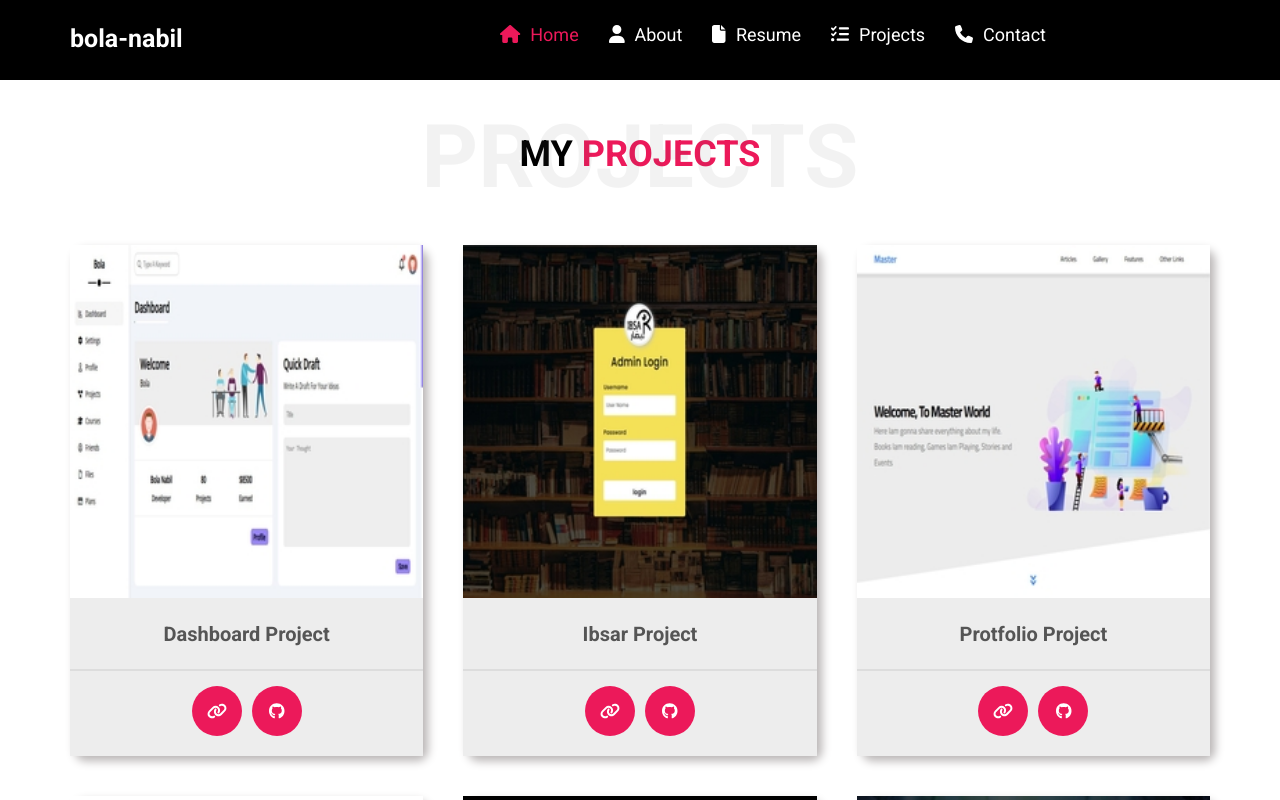
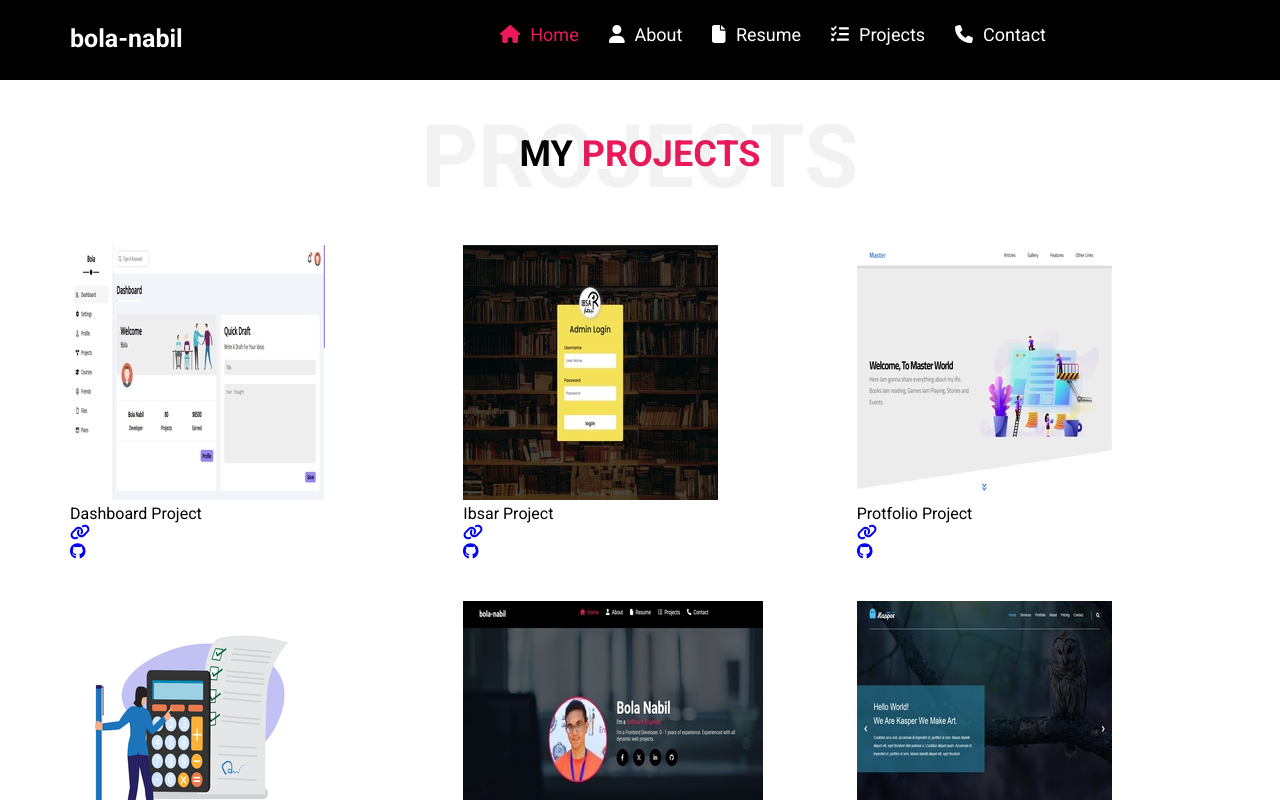
Before and after one commit to bola-nabil/bola-nabil, a React (Create React App) app: page /projects in a window 1280 px wide. Shown: the top 800 px of the page. Built offline with nearby package versions, Linux system fonts and the light colour scheme.

Commit message:
Update ProjectCard file

```diff
--- a/src/components/ProjectsCard.jsx
+++ b/src/components/ProjectsCard.jsx
@@ -1,20 +1,18 @@
 import { FontAwesomeIcon } from "@fortawesome/react-fontawesome";
 import { Link } from "react-router-dom";
+import Card from "react-bootstrap/Card";
 
 function ProjectsCard(props) {
   return (
     <>
-      <div className="projectBox">
-        <div className="projectImage">
-            <img src={props.src} alt={props.alt}/>
-        </div>
-        <div className="projectTitle">
-          <h2>{props.title}</h2>
-        </div>
-        <div className="projectLinks">
+      <Card style={{ width: "20rem" }} border="danger" className="project-move">
+        <Card.Img variant="top" src={props.src} alt={props.alt} />
+        <Card.Body>
+          <Card.Title className="text-center fw-bold pb-2">{props.title}</Card.Title>
+          <div className="d-flex justify-content-center">
             <Link to={props.toSite} target="_blank">
               <div className={props.className}>
-              <FontAwesomeIcon className="icon" icon={props.iconSite}/>
+                <FontAwesomeIcon className="icon" icon={props.iconSite} />
               </div>
             </Link>
             <Link to={props.toGit} target="_blank">
@@ -23,7 +21,8 @@ function ProjectsCard(props) {
               </div>
             </Link>
           </div>
-      </div>
+        </Card.Body>
+      </Card>
     </>
   );
 }
```
Lines whose indentation alone changed are shown as unchanged.
